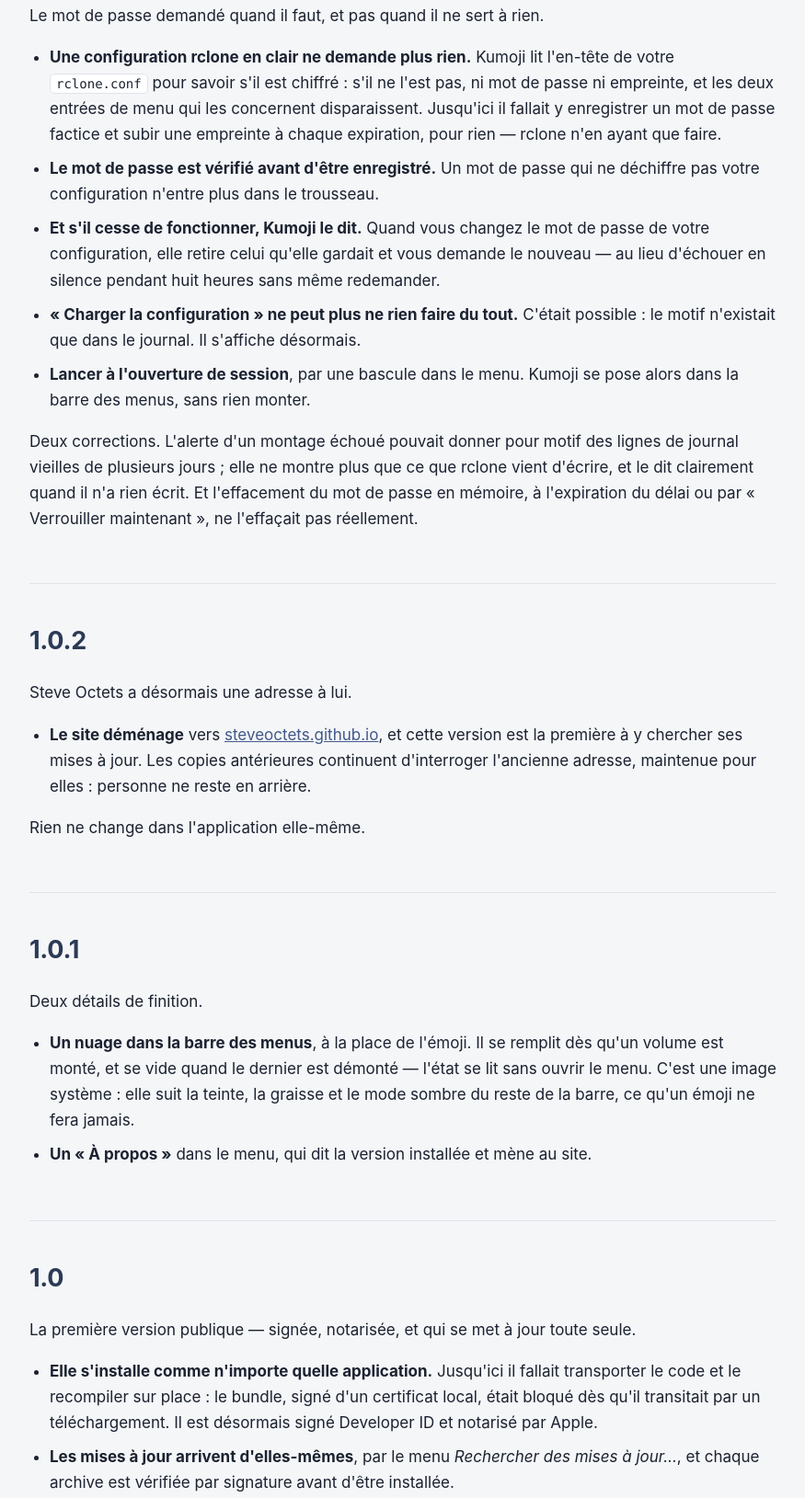
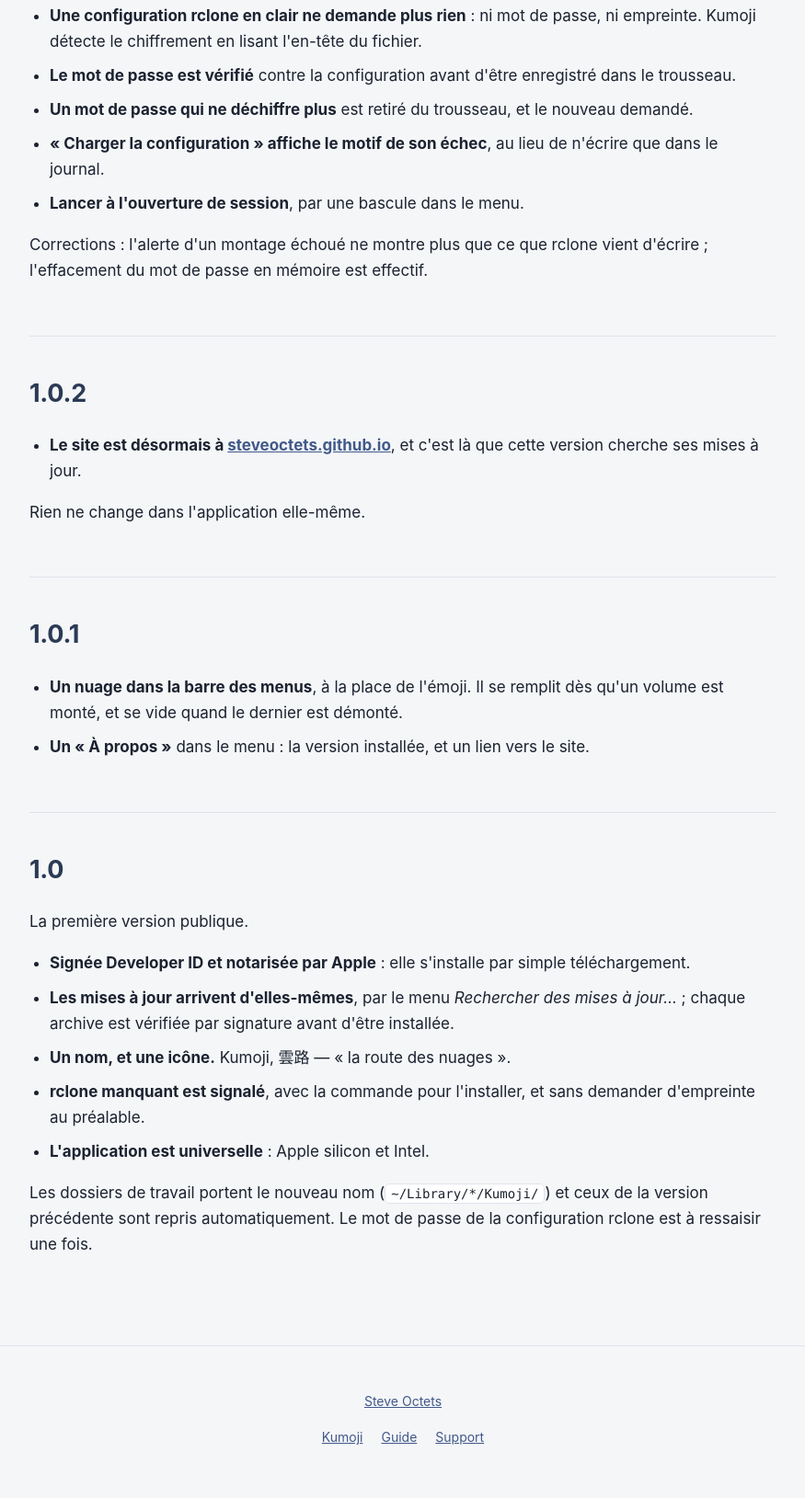
Before and after one commit to steveoctets/kumoji, a plain HTML site: page docs/versions.html in a window 1280 px wide. Shown: the part 410-2039 px from the top of the page at 92% size, without its empty margins (202-1077 px from the left). Drawn offline with Linux system fonts and the light colour scheme.

Commit message:
Des notes de version qui ne disent que ce qui change
Elles racontaient aussi ce qui avait été envisagé, essayé, écarté, et pourquoi
— matière de journal de bord, pas de note de version. Quelqu'un qui met à jour
veut savoir ce qui change chez lui.

Reprises sur toutes les versions, dans les deux langues, et propagées aux
appcast, aux pages d'historique et aux releases GitHub.

```diff
--- a/docs/versions.html
+++ b/docs/versions.html
@@ -27,89 +27,70 @@
 
 <section>
     <h2>1.1</h2>
-<p>Le mot de passe demandé quand il faut, et pas quand il ne sert à rien.</p>
 <ul>
-    <li><strong>Une configuration rclone en clair ne demande plus rien.</strong> Kumoji lit
-    l'en-tête de votre <code>rclone.conf</code> pour savoir s'il est chiffré : s'il ne l'est
-    pas, ni mot de passe ni empreinte, et les deux entrées de menu qui les concernent
-    disparaissent. Jusqu'ici il fallait y enregistrer un mot de passe factice et subir une
-    empreinte à chaque expiration, pour rien — rclone n'en ayant que faire.</li>
+    <li><strong>Une configuration rclone en clair ne demande plus rien</strong> : ni mot de
+    passe, ni empreinte. Kumoji détecte le chiffrement en lisant l'en-tête du fichier.</li>
 
-    <li><strong>Le mot de passe est vérifié avant d'être enregistré.</strong> Un mot de passe
-    qui ne déchiffre pas votre configuration n'entre plus dans le trousseau.</li>
+    <li><strong>Le mot de passe est vérifié</strong> contre la configuration avant d'être
+    enregistré dans le trousseau.</li>
 
-    <li><strong>Et s'il cesse de fonctionner, Kumoji le dit.</strong> Quand vous changez le
-    mot de passe de votre configuration, elle retire celui qu'elle gardait et vous demande le
-    nouveau — au lieu d'échouer en silence pendant huit heures sans même redemander.</li>
+    <li><strong>Un mot de passe qui ne déchiffre plus</strong> est retiré du trousseau, et le
+    nouveau demandé.</li>
 
-    <li><strong>« Charger la configuration » ne peut plus ne rien faire du tout.</strong>
-    C'était possible : le motif n'existait que dans le journal. Il s'affiche désormais.</li>
+    <li><strong>« Charger la configuration » affiche le motif de son échec</strong>, au lieu de
+    n'écrire que dans le journal.</li>
 
-    <li><strong>Lancer à l'ouverture de session</strong>, par une bascule dans le menu. Kumoji
-    se pose alors dans la barre des menus, sans rien monter.</li>
+    <li><strong>Lancer à l'ouverture de session</strong>, par une bascule dans le menu.</li>
 </ul>
 <p>
-    Deux corrections. L'alerte d'un montage échoué pouvait donner pour motif des lignes de
-    journal vieilles de plusieurs jours ; elle ne montre plus que ce que rclone vient
-    d'écrire, et le dit clairement quand il n'a rien écrit. Et l'effacement du mot de passe en
-    mémoire, à l'expiration du délai ou par « Verrouiller maintenant », ne l'effaçait pas
-    réellement.
+    Corrections : l'alerte d'un montage échoué ne montre plus que ce que rclone vient
+    d'écrire ; l'effacement du mot de passe en mémoire est effectif.
 </p>
 </section>
 
 <section>
     <h2>1.0.2</h2>
-<p>Steve Octets a désormais une adresse à lui.</p>
 <ul>
-    <li><strong>Le site déménage</strong> vers
-    <a href="https://steveoctets.github.io/kumoji/">steveoctets.github.io</a>, et cette
-    version est la première à y chercher ses mises à jour. Les copies antérieures continuent
-    d'interroger l'ancienne adresse, maintenue pour elles : personne ne reste en arrière.</li>
+    <li><strong>Le site est désormais à
+    <a href="https://steveoctets.github.io/kumoji/">steveoctets.github.io</a></strong>, et
+    c'est là que cette version cherche ses mises à jour.</li>
 </ul>
 <p>Rien ne change dans l'application elle-même.</p>
 </section>
 
 <section>
     <h2>1.0.1</h2>
-<p>Deux détails de finition.</p>
 <ul>
-    <li><strong>Un nuage dans la barre des menus</strong>, à la place de l'émoji. Il se
-    remplit dès qu'un volume est monté, et se vide quand le dernier est démonté — l'état
-    se lit sans ouvrir le menu. C'est une image système : elle suit la teinte, la graisse
-    et le mode sombre du reste de la barre, ce qu'un émoji ne fera jamais.</li>
+    <li><strong>Un nuage dans la barre des menus</strong>, à la place de l'émoji. Il se remplit
+    dès qu'un volume est monté, et se vide quand le dernier est démonté.</li>
 
-    <li><strong>Un « À propos »</strong> dans le menu, qui dit la version installée et mène
-    au site.</li>
+    <li><strong>Un « À propos »</strong> dans le menu : la version installée, et un lien vers
+    le site.</li>
 </ul>
 </section>
 
 <section>
     <h2>1.0</h2>
-<p>La première version publique — signée, notarisée, et qui se met à jour toute seule.</p>
+<p>La première version publique.</p>
 <ul>
-    <li><strong>Elle s'installe comme n'importe quelle application.</strong> Jusqu'ici il
-    fallait transporter le code et le recompiler sur place : le bundle, signé d'un certificat
-    local, était bloqué dès qu'il transitait par un téléchargement. Il est désormais signé
-    Developer ID et notarisé par Apple.</li>
+    <li><strong>Signée Developer ID et notarisée par Apple</strong> : elle s'installe par
+    simple téléchargement.</li>
 
     <li><strong>Les mises à jour arrivent d'elles-mêmes</strong>, par le menu
-    <em>Rechercher des mises à jour…</em>, et chaque archive est vérifiée par signature avant
+    <em>Rechercher des mises à jour…</em> ; chaque archive est vérifiée par signature avant
     d'être installée.</li>
 
     <li><strong>Un nom, et une icône.</strong> Kumoji, 雲路 — « la route des nuages ».</li>
 
-    <li><strong>rclone manquant est signalé tout de suite</strong>, avec la commande pour
-    l'installer, au lieu d'un menu vide sans explication. Et sans réclamer d'empreinte au
-    préalable.</li>
+    <li><strong>rclone manquant est signalé</strong>, avec la commande pour l'installer, et
+    sans demander d'empreinte au préalable.</li>
 
-    <li><strong>L'application est universelle</strong> : elle démarre aussi sur les Mac Intel,
-    que la version précédente refusait.</li>
+    <li><strong>L'application est universelle</strong> : Apple silicon et Intel.</li>
 </ul>
 <p>
-    Les dossiers de travail portent le nouveau nom
-    (<code>~/Library/*/Kumoji/</code>) : ceux de la version précédente sont repris
-    automatiquement. Le mot de passe de la configuration rclone, lui, est à ressaisir une fois —
-    le changement de certificat invalide l'autorisation qui protégeait l'ancien.
+    Les dossiers de travail portent le nouveau nom (<code>~/Library/*/Kumoji/</code>) et ceux de
+    la version précédente sont repris automatiquement. Le mot de passe de la configuration
+    rclone est à ressaisir une fois.
 </p>
 </section>
 
```
Also changed, not shown: docs/appcast.xml (+54 -90 lines).
